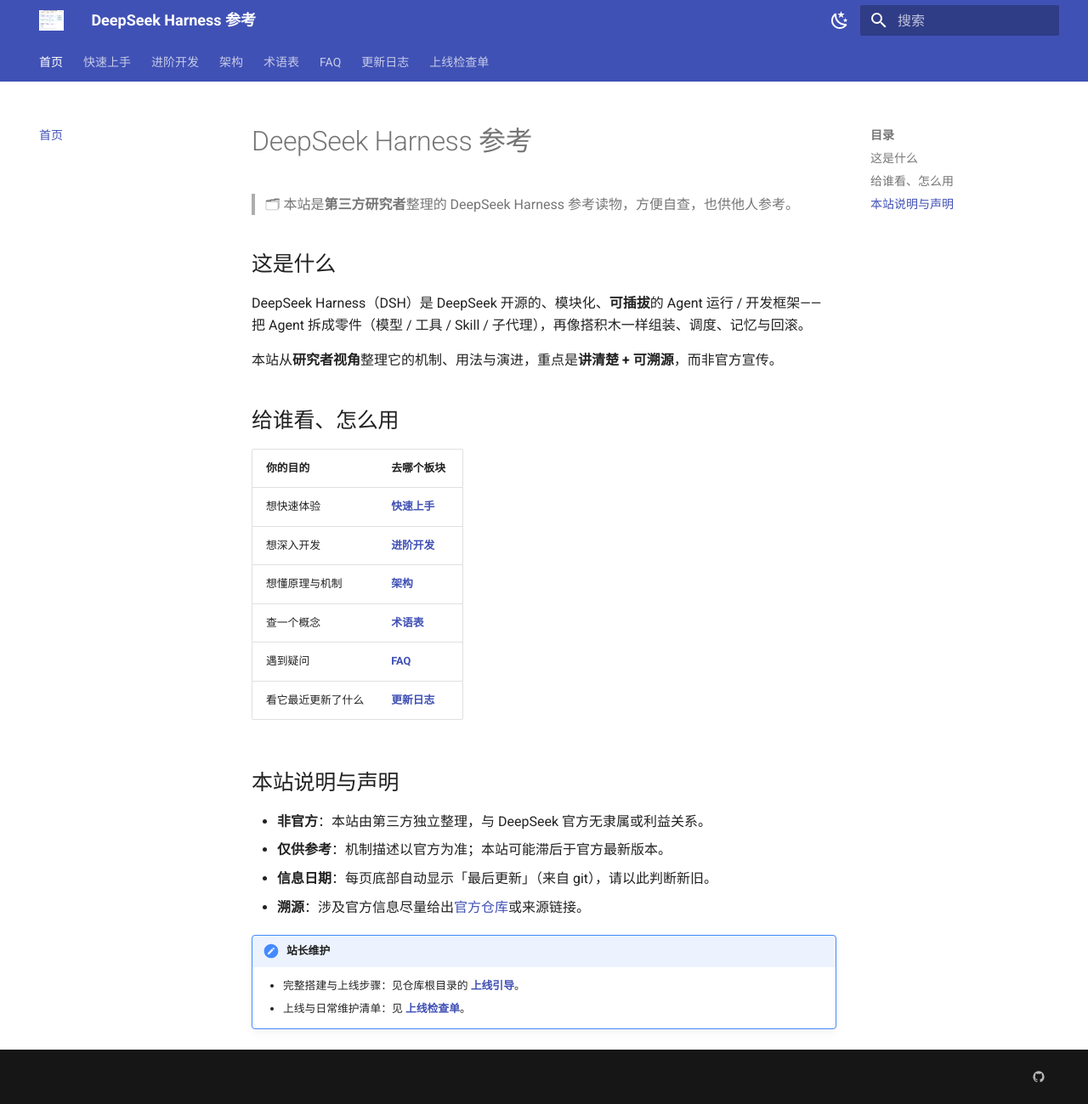
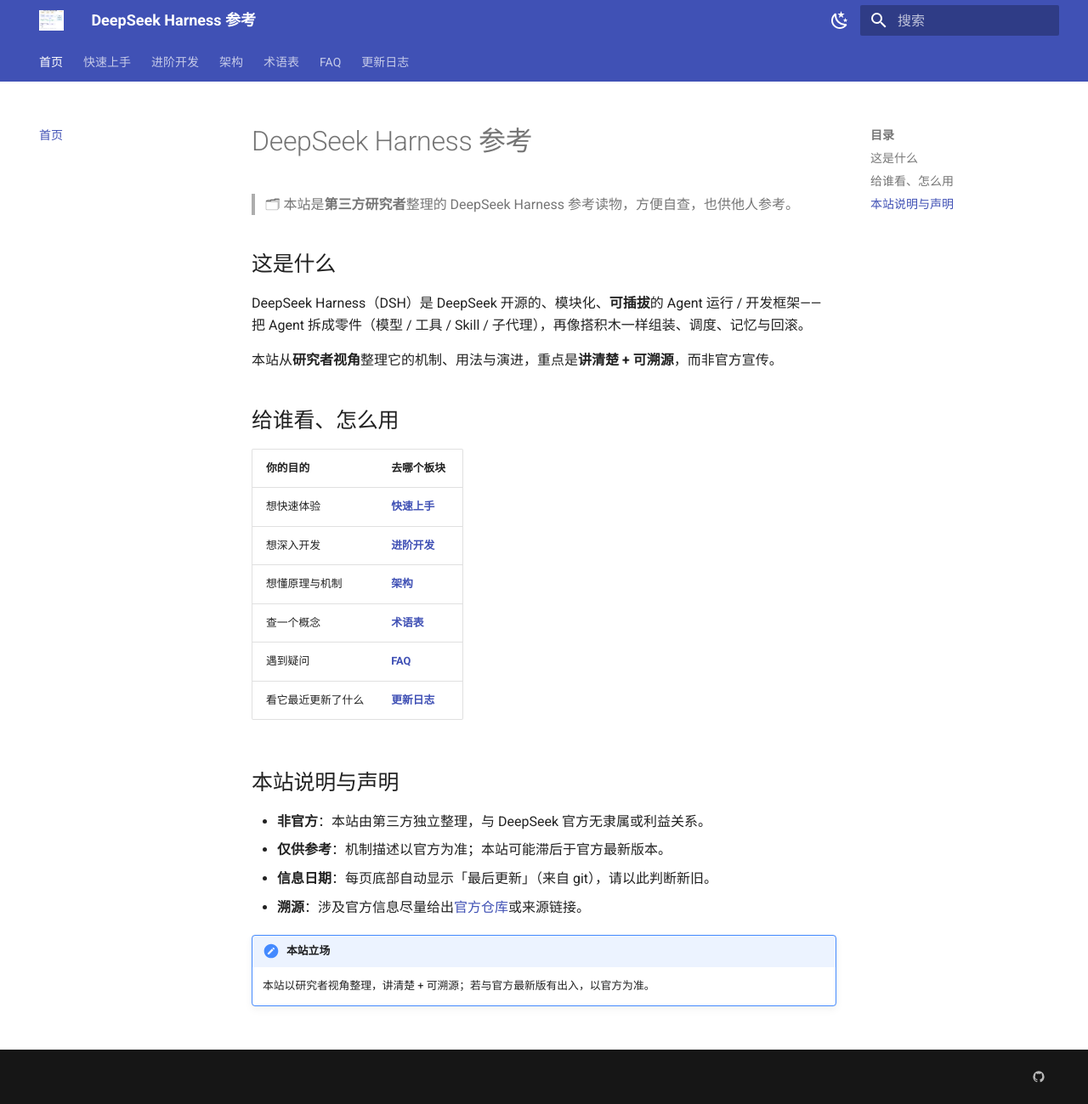
Before and after one commit to lili-sxdt/deepseek-harness-community, an MkDocs documentation site: the page built from docs/index.md, in a window 1280 px wide and 1299 px high. Shown: the whole window at 85% size. Built offline with MkDocs 1.6.1 and Material for MkDocs 9.7.7, drawn with Linux system fonts in a browser that asks for light colours.

Commit message:
docs: 上线检查单移出公开站，清理内部链接

```diff
--- a/docs/index.md
+++ b/docs/index.md
@@ -27,6 +27,5 @@
 - **信息日期**：每页底部自动显示「最后更新」（来自 git），请以此判断新旧。
 - **溯源**：涉及官方信息尽量给出[官方仓库](https://github.com/deepseek-ai/DeepSeek-Harness)或来源链接。
 
-!!! note "站长维护"
-    - 完整搭建与上线步骤：见仓库根目录的 **[上线引导](LAUNCH_GUIDE.md)**。
-    - 上线与日常维护清单：见 **[上线检查单](launch-checklist.md)**。
+!!! note "本站立场"
+    本站以研究者视角整理，讲清楚 + 可溯源；若与官方最新版有出入，以官方为准。
--- a/mkdocs.yml
+++ b/mkdocs.yml
@@ -40,7 +40,6 @@
   - 术语表: glossary.md
   - FAQ: faq.md
   - 更新日志: changelog.md
-  - 上线检查单: launch-checklist.md
 
 markdown_extensions:
   - admonition              # 提示框（!!! note / warning ...）
```
Also changed, not shown: README.md (+1 -1 lines), docs/changelog.md (+1 -2 lines), LAUNCH_CHECKLIST.md (renamed from docs/launch-checklist.md).
